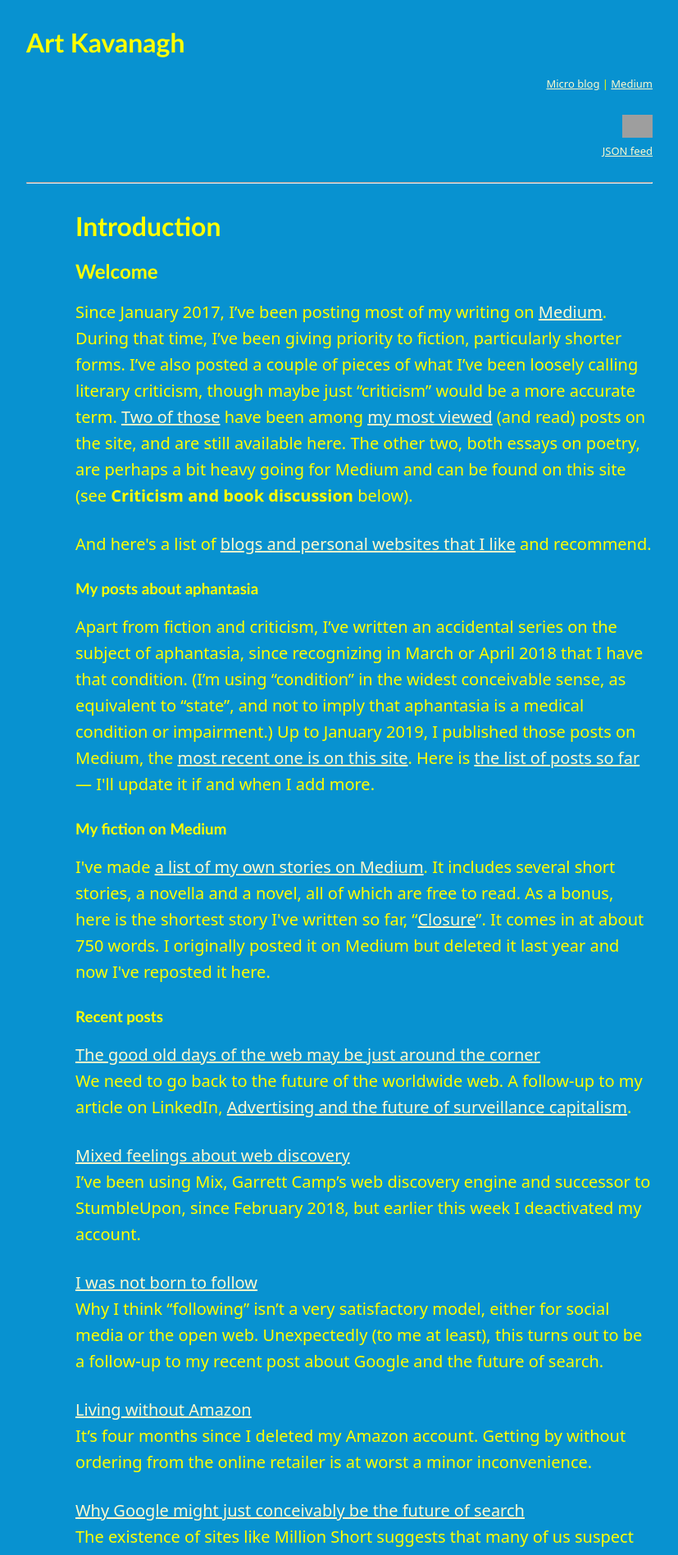
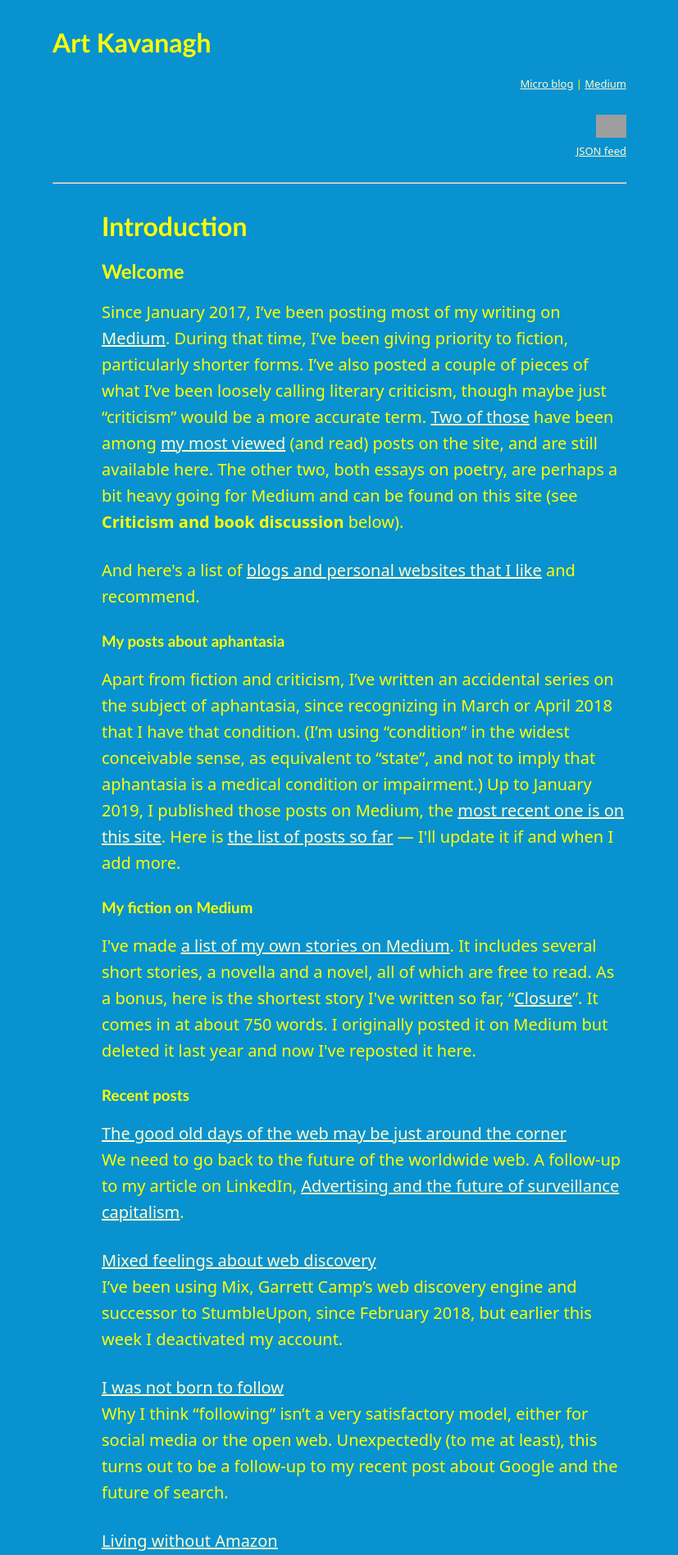
Before and after one commit to artkavanagh/github.io, a Jekyll site: the page index.html, which Jekyll copies as it is, in a window 1280 px wide. Shown: the top 1897 px of the page at 82% size, without its empty margins (196-1023 px from the left). Built offline with Jekyll 4.4.1, drawn with Linux system fonts in a browser that asks for light colours; grey boxes are pictures that could not be loaded.

Commit message:
Update akstyles.css

```diff
--- a/assets/css/akstyles.css
+++ b/assets/css/akstyles.css
@@ -4,7 +4,7 @@ html, body {
         padding: 0;
         color: Yellow ;
         background-color: #0892d0 ;
-        max-width: 44em ;
+        max-width: 40em ;
 }
 h1, h2, h3 {
 	font-family: "Optima", "Franklin Gothic Medium", system-ui, -apple-system, BlinkMacSystemFont, "Segoe UI", "Trebuchet MS", "Fira Sans", sans-serif;
```
